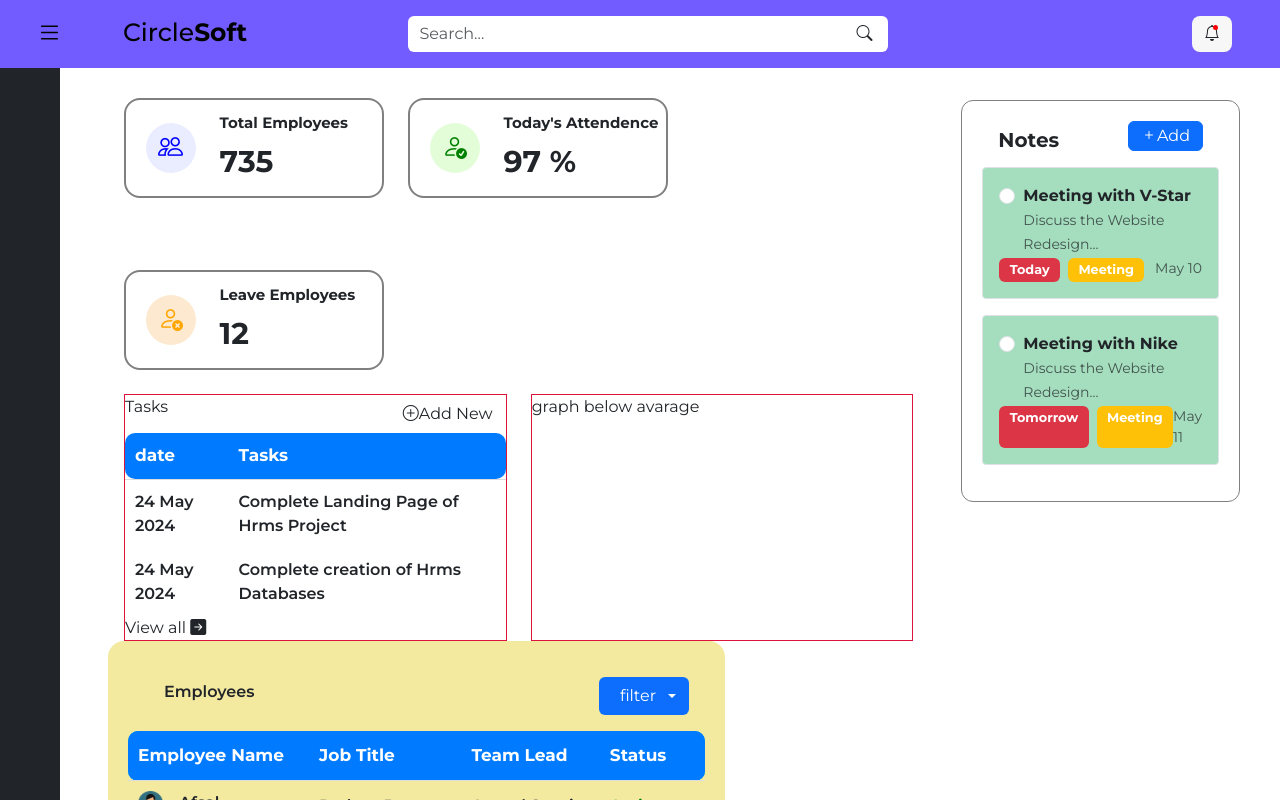
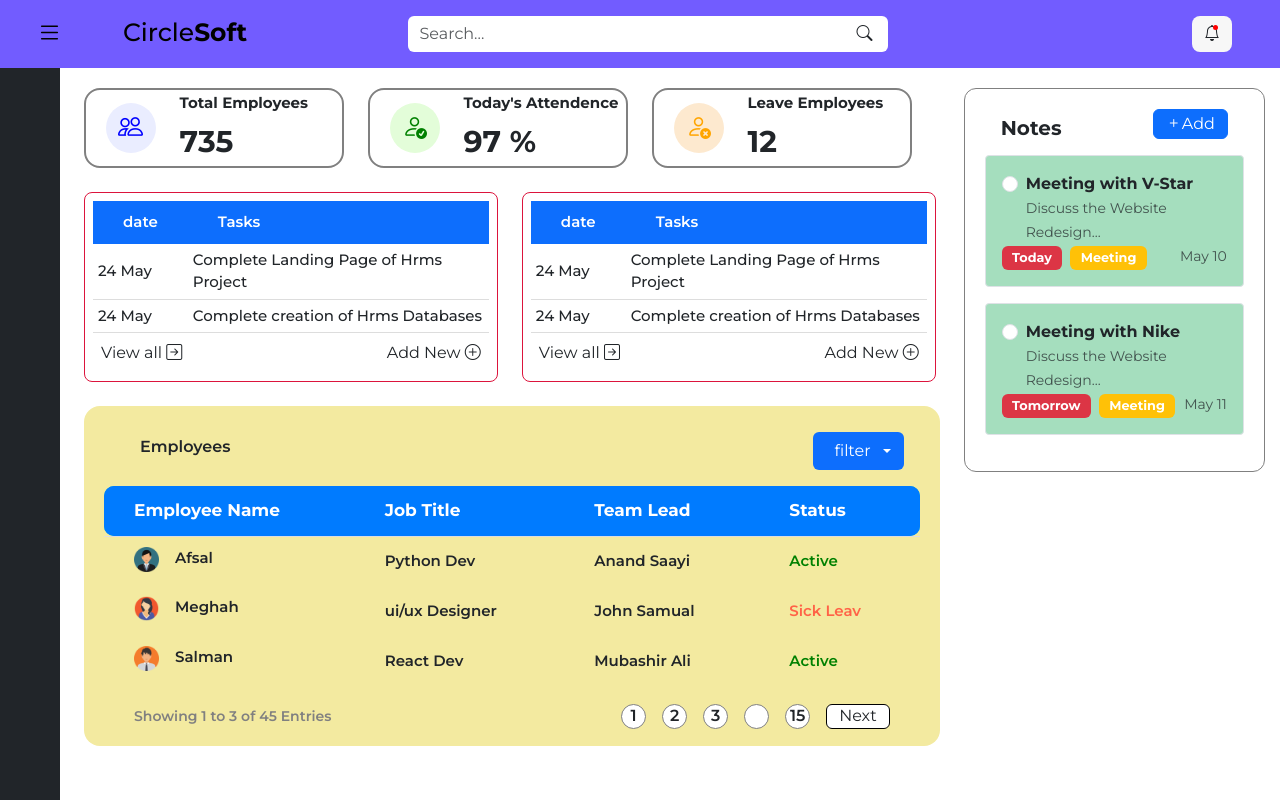
Before and after one commit to sahlct/hrms_Project, a React (Create React App) app: page /home in a window 1280 px wide. Shown: the top 800 px of the page. Built offline with nearby package versions, Linux system fonts and the light colour scheme; some icons are missing.

Commit message:
left container almost complete

```diff
--- a/src/components/landingPage/container.jsx
+++ b/src/components/landingPage/container.jsx
@@ -1,10 +1,11 @@
 import Navbar from "./navbar";
 import OffCanvas from "./offCanvas";
-import SmallCard from "./smallCard";
-import MainCard from "./mainCard";
+// import MainCard from "./mainCard";
 import { useState } from "react";
 // import Notes from "./notes";
 import RunningProject from "./runProject";
+import LeftContainer from "./leftContainer";
+import RightContainer from "./rightContainer";
 
 export default function Container() {
   const [width, setWidth] = useState(false);
@@ -36,17 +37,18 @@ export default function Container() {
         setHide={setHide}
       />
       <div
-        className="semi_container"
+        className="semi_container d-flex "
         style={{
           transition: "0.6s ease-in-out",
           flexGrow: "1",
         }}
       >
-        <SmallCard />
+        <LeftContainer />
+        <RightContainer />
         {/* <Notes /> */}
-        <div className="d-flex w-100 justify-content-start ">
-          <MainCard />
-        </div>
+        {/* <div className="d-flex w-100 justify-content-start "> */}
+          {/* <MainCard /> */}
+        {/* </div> */}
         <RunningProject />
       </div>
     </div>
--- a/src/components/landingPage/smallCard.jsx
+++ b/src/components/landingPage/leftContainer.jsx
@@ -1,20 +1,21 @@
 import React from "react";
-import Notes from "./notes";
+// import Notes from "./notes";
 import Tasks from "./tasks";
 // import MainCard from "./mainCard";
+import EmployeeList from "./mainCard";
 
-export default function SmallCard() {
+export default function LeftContainer() {
   return (
-    <div class="container d-flex gap-5 ps-0 pe-0" style={{ marginTop: "20px", paddingTop: "30px" }}>
-      <div className="leftBAr d-flex flex-column ps-4 w-75 row-gap-4">
-      <div class="row row-cols-1 row-cols-sm-2 row-cols-md-3 row-cols-lg-4 g-5 gap-4 me-0 mt-0 mb-0" style={{paddingLeft:'24px'}}>
+    <div class="container d-flex gap-5 ps-0 pe-0 w-75" style={{marginTop:'68px', paddingTop:'20px'}}>
+      <div className="fullContainer d-flex flex-column ps-4 w-100 row-gap-4">
+      <div class="row row-cols-1 row-cols-sm-2 row-cols-md-3 row-cols-lg-4 g-5 gap-4 me-0 mb-0" style={{paddingLeft:'24px'}}>
         <div
           class="col rounded-4 p-0 overflow-hidden d-flex align-items-center gap-4 "
           style={{
             maxWidth: "260px",
             minWidth: "260px",
             border: "2px solid grey",
-            height:'100px'
+            height:'80px'
           }}
         >
           <div className="h-100  d-flex justify-content-end align-items-center " style={{width:'30%'}}>
@@ -31,7 +32,7 @@ export default function SmallCard() {
             maxWidth: "260px",
             minWidth: "260px",
             border: "2px solid grey",
-            height:'100px'
+            height:'80px'
           }}
         >
           <div className="h-100  d-flex justify-content-end align-items-center " style={{width:'30%'}}>
@@ -48,7 +49,7 @@ export default function SmallCard() {
             maxWidth: "260px",
             minWidth: "260px",
             border: "2px solid grey",
-            height:'100px'
+            height:'80px'
           }}
         >
           <div className="h-100  d-flex justify-content-end align-items-center " style={{width:'30%'}}>
@@ -61,11 +62,11 @@ export default function SmallCard() {
         </div>
       </div>
         <Tasks />
+        <EmployeeList />
       </div>
-      <div className="rightBar w-25 ">
+      {/* <div className="rightBar w-25 ">
       <Notes />
-      </div>
-      {/* <MainCard /> */}
+      </div> */}
     </div>
   );
 }
--- a/src/components/landingPage/mainCard.css
+++ b/src/components/landingPage/mainCard.css
@@ -2,46 +2,49 @@
 .empContainer{
     width: 100%;
     background-color: #f3eaa0;
-    padding: 20px;
+    padding: 10px 20px 0 20px;
 }
-td,th,.empFooter{
+.empContainer td,th{
     padding: 10px 30px;
 }
-td,.empFooter{
+.empFooter{
+    padding: 5px 30px;
+}
+.empContainer td,.empFooter{
     font-weight: 600;
 }
-th{
+.empContainer th{
     color: #ffffff;
     font-weight: 700;
     font-size: 17px;
 }
 
-table {
+.empContainer table {
     border-collapse: collapse;
     width: 100%;
 }
 
-th, td {
-    padding: 10px;
+.empContainer th, td {
+    /* padding: 10px; */
     text-align: left;
     border-bottom: 1px solid #ddd;
 }
 
-th {
+.empContainer th {
     background-color: #007bff; /* Blue color */
     color: #fff; /* White text */
 }
-th:first-child {
+.empContainer th:first-child {
     border-radius: 10px 0 0 10px; /* Rounded top-left corner */
 }
 
-th:last-child {
+.empContainer th:last-child {
     border-radius: 0 10px 10px 0; /* Rounded top-right corner */
 }
-td {
+.empContainer td {
     border: none; /* Remove borders for data cells */
 }
-.counts{
+.empContainer .counts{
     width: 25px;
     height: 25px;
     background-color: white;
--- a/src/components/landingPage/mainCard.jsx
+++ b/src/components/landingPage/mainCard.jsx
@@ -1,10 +1,10 @@
 import React from "react";
 import "./mainCard.css";
 
-export default function MainCard() {
+export default function EmployeeList() {
   return (
-    <div>
-      <div className="empContainer ms-5 rounded-4">
+    <div className="pe-4">
+      <div className="empContainer rounded-4">
         <div className="empHeader d-flex justify-content-between p-3 align-items-center ">
           <h6 style={{fontWeight:'600', paddingLeft:'20px'}}>Employees</h6>
           <div class="dropdown">
@@ -41,7 +41,7 @@ export default function MainCard() {
           </thead>
           <tbody>
             <tr style={{ height: "50px" }}>
-            <td className="d-flex gap-3 "><img style={{width:'25px', height:'25px'}} src="/assets/man.png" alt="user img" />Afsal</td>
+            <td className="d-flex gap-3"><img style={{width:'25px', height:'25px'}} src="/assets/man.png" alt="user img" /> <div>Afsal</div></td>
               <td>Python Dev</td>
               <td>Anand Saayi</td>
               <td style={{color:'green'}}>Active</td>
--- a/src/components/landingPage/notes.jsx
+++ b/src/components/landingPage/notes.jsx
@@ -3,7 +3,7 @@ import "./notes.css";
 
 export default function Notes() {
   return (
-    <div style={{marginTop:'50px'}}>
+    <div>
       <div className="noteContainer">
         {/* <div class="container"> */}
         <div className="d-flex justify-content-between align-items-center ps-3 pe-3">
--- /dev/null
+++ b/src/components/landingPage/rightContainer.jsx
@@ -0,0 +1,11 @@
+import React from "react";
+import Notes from "./notes";
+
+export default function RightContainer() {
+  return (
+    <div className="rightContainer w-25 d-flex flex-column gap-4" style={{marginTop: '68px', paddingTop: '20px'}}>
+      <Notes />
+      {/* <Notes /> */}
+    </div>
+  );
+}
--- /dev/null
+++ b/src/components/landingPage/tasks.css
@@ -0,0 +1,9 @@
+th{
+    font-weight: 600;
+    font-size: 15px;
+}
+td{
+    font-size: 15px;
+    padding: 5px ;
+    font-weight: 500;
+}
--- a/src/components/landingPage/tasks.jsx
+++ b/src/components/landingPage/tasks.jsx
@@ -1,37 +1,65 @@
 import React from 'react'
+import './tasks.css'
 
 export default function Tasks() {
   return (
-    <div className='taskConatiner w-100 d-flex h-50 gap-4'>
-        <div className="MainTasks w-50 h-100" style={{border:'1px solid crimson'}}>
-            <div className="Taskhead d-flex justify-content-between">
-                <div>Tasks</div>
+    <div className='taskConatiner d-flex gap-4 ' style={{paddingRight:'28px'}}>
+        <div className="MainTasks w-50 h-100 rounded-3 overflow-hidden p-2 " style={{border:'1px solid crimson', height:'150px'}}>
+            {/* <div className="Taskhead d-flex justify-content-around bg-danger text-white">
+                <div className='w-25 p-2'>Date</div>
                 <button className='btn'><i class="bi bi-plus-circle"></i>Add New</button>
-            </div>
+                <div className='w-75 p-2 '>Tasks</div>
+            </div> */}
             <div className="Taskbody">
-                <table>
+                <table className='w-100'>
                     <thead>
-                        <tr>
+                        <tr className='bg-primary text-white'>
                             <th>date</th>
                             <th>Tasks</th>
                         </tr>
                     </thead>
                     <tbody>
                         <tr>
-                            <td>24 May 2024</td>
+                            <td>24 May </td>
                             <td>Complete Landing Page of Hrms Project</td>
                         </tr>
                         <tr>
-                            <td>24 May 2024</td>
+                            <td>24 May </td>
                             <td>Complete creation of Hrms Databases</td>
                         </tr>
                     </tbody>
                 </table>
             </div>
-            <div className="taskFooter">View all <i class="bi bi-arrow-right-square-fill"></i></div>
+            <div className="taskFooter d-flex justify-content-between p-2">
+                <div>View all <i class="bi bi-arrow-right-square"></i></div>
+                <div> Add New <i class="bi bi-plus-circle"></i></div>
+            </div>
         </div>
-        <div className="MainGraphs w-50 h-100" style={{border:'1px solid crimson'}}>
-            graph below avarage
+        <div className="MainGraphs w-50 h-100 rounded-3 overflow-hidden p-2 " style={{border:'1px solid crimson'}}>
+        <div className="Taskbody">
+                <table className='w-100'>
+                    <thead>
+                        <tr className='bg-primary text-white'>
+                            <th>date</th>
+                            <th>Tasks</th>
+                        </tr>
+                    </thead>
+                    <tbody>
+                        <tr>
+                            <td>24 May </td>
+                            <td>Complete Landing Page of Hrms Project</td>
+                        </tr>
+                        <tr>
+                            <td>24 May </td>
+                            <td>Complete creation of Hrms Databases</td>
+                        </tr>
+                    </tbody>
+                </table>
+            </div>
+            <div className="taskFooter d-flex justify-content-between p-2">
+                <div>View all <i class="bi bi-arrow-right-square"></i></div>
+                <div>Add New <i class="bi bi-plus-circle"></i></div>
+            </div>
         </div>
     </div>
   )
```
